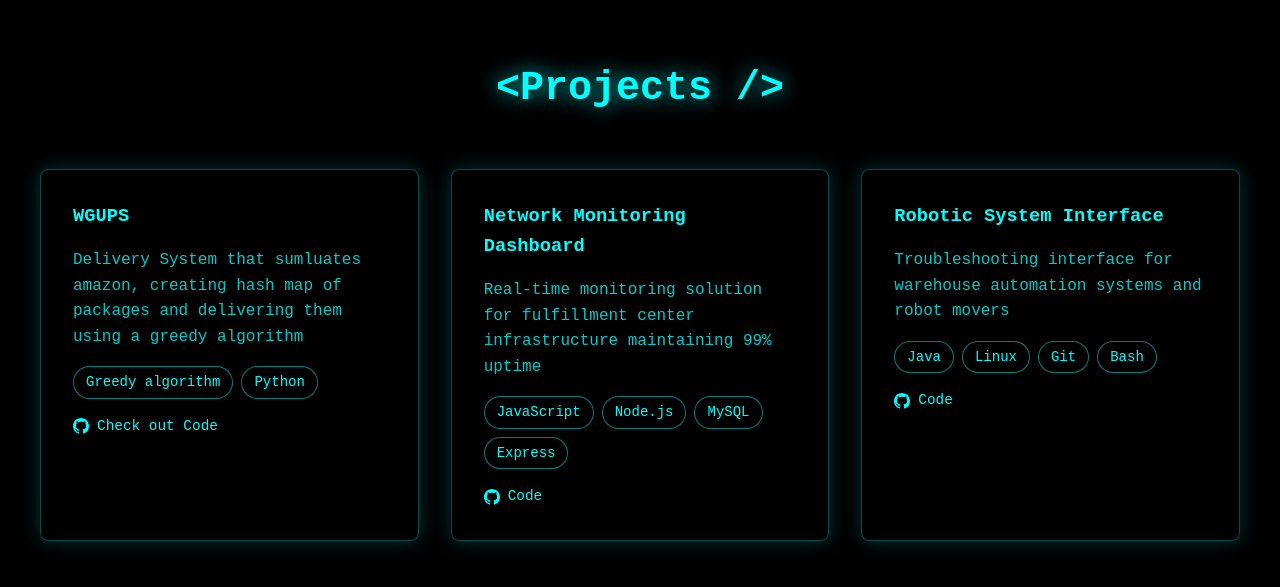
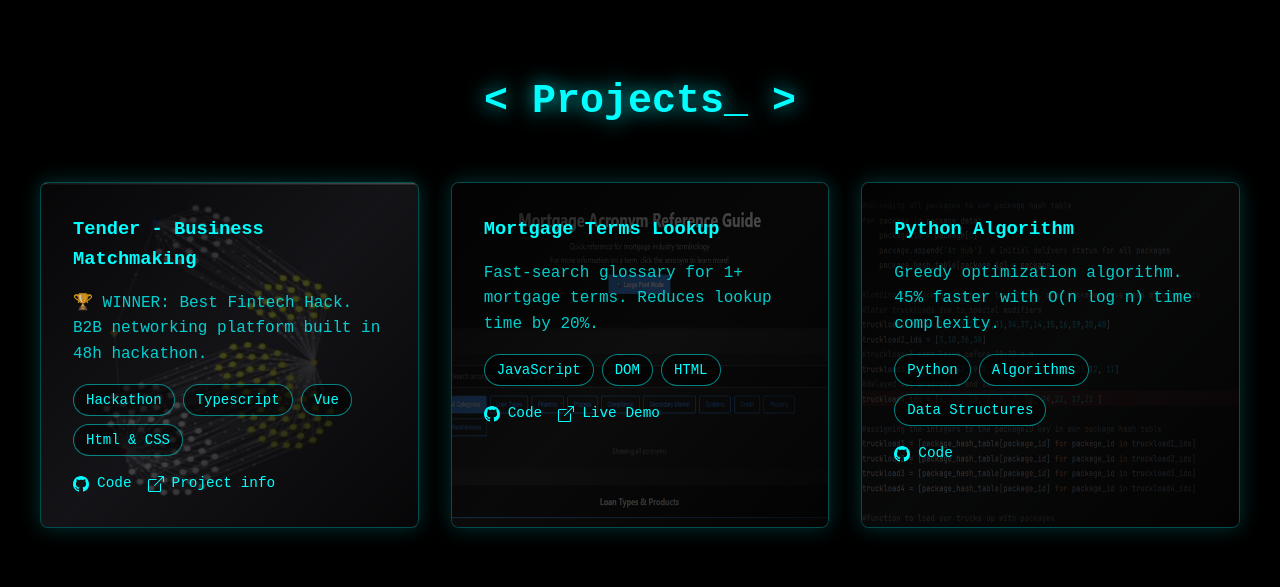
Before and after one commit to Malic33100/Malic33100.github.io, a plain HTML site: page index.html in a window 1280 px wide. Shown: the part 2141-2728 px from the top of the page. Drawn offline with Linux system fonts and the light colour scheme.

Commit message:
Updated project cards to load from js, added project links and demo

```diff
--- a/index.html
+++ b/index.html
@@ -277,11 +277,53 @@
             padding: 2rem;
             transition: all 0.3s ease;
             box-shadow: 0 0 20px rgba(0, 255, 255, 0.2);
+            position:relative;
+            overflow: hidden;
+        }
+
+        .project-background {
+            position: absolute;
+            top: 0;
+            left: 0;
+            width: 100%;
+            height: 100%;
+            opacity: 0.95;
+            z-index: 0;
+            transition: all 0.3s ease;
+        }
+
+        .project-background img {
+            width: 100%;
+            height: 100%;
+            object-fit: cover;
+        }
+
+        .project-overlay {
+            position: absolute;
+            top: 0;
+            left: 0;
+            width: 100%;
+            height: 100%;
+            background: linear-gradient(135deg,
+             rgba(0, 0, 0, 0.9) 0%,
+              rgba(0, 0, 0, 0.7) 50%,
+              rgba(0, 0, 0, 0.9)100%);
+            z-index: 1;
+        }
+
+        .project-content {
+            position: relative;
+            z-index: 2;
         }
 
         .project-card:hover {
             border-color: var(--cyan);
             transform: translateY(-5px);
+        }
+
+        .project-card:hover .project-background {
+            opacity: 0.3;
+            transform: scale(1.05);
         }
 
         .project-card h3 {
@@ -500,7 +542,7 @@
     <!-- About Section -->
     <section id="about">
         <div class="container">
-            <h2 class="section-title">&lt;About Me /&gt;</h2>
+            <h2 class="section-title">&lt; About Me<span id="cursor2">_ </span>&gt;</h2>
             <div class="about-content">
                 <p>
                     I'm an IT Specialist with a passion for maintaining robust systems and infrastructure.
@@ -559,62 +601,8 @@
     <!-- Projects Section -->
     <section id="projects">
         <div class="container">
-            <h2 class="section-title">&lt;Projects /&gt;</h2>
-            <div class="projects-grid">
-                <div class="project-card">
-                    <h3>WGUPS</h3>
-                    <p>Delivery System that sumluates amazon, creating hash map of packages and delivering them using a greedy algorithm</p>
-                    <div class="tech-tags">
-                        <span class="tag">Greedy algorithm</span>
-                        <span class="tag">Python</span>
-                    </div>
-                    <div class="project-links">
-                        <a href="https://github.com/Malic33100/WGUPS/tree/master">
-                            <svg width="16" height="16" fill="currentColor" viewBox="0 0 16 16">
-                                <path d="M8 0C3.58 0 0 3.58 0 8c0 3.54 2.29 6.53 5.47 7.59.4.07.55-.17.55-.38 0-.19-.01-.82-.01-1.49-2.01.37-2.53-.49-2.69-.94-.09-.23-.48-.94-.82-1.13-.28-.15-.68-.52-.01-.53.63-.01 1.08.58 1.23.82.72 1.21 1.87.87 2.33.66.07-.52.28-.87.51-1.07-1.78-.2-3.64-.89-3.64-3.95 0-.87.31-1.59.82-2.15-.08-.2-.36-1.02.08-2.12 0 0 .67-.21 2.2.82.64-.18 1.32-.27 2-.27.68 0 1.36.09 2 .27 1.53-1.04 2.2-.82 2.2-.82.44 1.1.16 1.92.08 2.12.51.56.82 1.27.82 2.15 0 3.07-1.87 3.75-3.65 3.95.29.25.54.73.54 1.48 0 1.07-.01 1.93-.01 2.2 0 .21.15.46.55.38A8.012 8.012 0 0 0 16 8c0-4.42-3.58-8-8-8z"/>
-                            </svg>
-                            Check out Code
-                        </a>
-                    </div>
-                </div>
-
-                <div class="project-card">
-                    <h3>Network Monitoring Dashboard</h3>
-                    <p>Real-time monitoring solution for fulfillment center infrastructure maintaining 99% uptime</p>
-                    <div class="tech-tags">
-                        <span class="tag">JavaScript</span>
-                        <span class="tag">Node.js</span>
-                        <span class="tag">MySQL</span>
-                        <span class="tag">Express</span>
-                    </div>
-                    <div class="project-links">
-                        <a href="https://github.com/Malic33100">
-                            <svg width="16" height="16" fill="currentColor" viewBox="0 0 16 16">
-                                <path d="M8 0C3.58 0 0 3.58 0 8c0 3.54 2.29 6.53 5.47 7.59.4.07.55-.17.55-.38 0-.19-.01-.82-.01-1.49-2.01.37-2.53-.49-2.69-.94-.09-.23-.48-.94-.82-1.13-.28-.15-.68-.52-.01-.53.63-.01 1.08.58 1.23.82.72 1.21 1.87.87 2.33.66.07-.52.28-.87.51-1.07-1.78-.2-3.64-.89-3.64-3.95 0-.87.31-1.59.82-2.15-.08-.2-.36-1.02.08-2.12 0 0 .67-.21 2.2.82.64-.18 1.32-.27 2-.27.68 0 1.36.09 2 .27 1.53-1.04 2.2-.82 2.2-.82.44 1.1.16 1.92.08 2.12.51.56.82 1.27.82 2.15 0 3.07-1.87 3.75-3.65 3.95.29.25.54.73.54 1.48 0 1.07-.01 1.93-.01 2.2 0 .21.15.46.55.38A8.012 8.012 0 0 0 16 8c0-4.42-3.58-8-8-8z"/>
-                            </svg>
-                            Code
-                        </a>
-                    </div>
-                </div>
-
-                <div class="project-card">
-                    <h3>Robotic System Interface</h3>
-                    <p>Troubleshooting interface for warehouse automation systems and robot movers</p>
-                    <div class="tech-tags">
-                        <span class="tag">Java</span>
-                        <span class="tag">Linux</span>
-                        <span class="tag">Git</span>
-                        <span class="tag">Bash</span>
-                    </div>
-                    <div class="project-links">
-                        <a href="https://github.com/Malic33100">
-                            <svg width="16" height="16" fill="currentColor" viewBox="0 0 16 16">
-                                <path d="M8 0C3.58 0 0 3.58 0 8c0 3.54 2.29 6.53 5.47 7.59.4.07.55-.17.55-.38 0-.19-.01-.82-.01-1.49-2.01.37-2.53-.49-2.69-.94-.09-.23-.48-.94-.82-1.13-.28-.15-.68-.52-.01-.53.63-.01 1.08.58 1.23.82.72 1.21 1.87.87 2.33.66.07-.52.28-.87.51-1.07-1.78-.2-3.64-.89-3.64-3.95 0-.87.31-1.59.82-2.15-.08-.2-.36-1.02.08-2.12 0 0 .67-.21 2.2.82.64-.18 1.32-.27 2-.27.68 0 1.36.09 2 .27 1.53-1.04 2.2-.82 2.2-.82.44 1.1.16 1.92.08 2.12.51.56.82 1.27.82 2.15 0 3.07-1.87 3.75-3.65 3.95.29.25.54.73.54 1.48 0 1.07-.01 1.93-.01 2.2 0 .21.15.46.55.38A8.012 8.012 0 0 0 16 8c0-4.42-3.58-8-8-8z"/>
-                            </svg>
-                            Code
-                        </a>
-                    </div>
-                </div>
+            <h2 class="section-title">&lt; Projects<span id="cursor3">_ </span>&gt;</h2>
+            <div class="projects-grid" id="projects-grid">
             </div>
         </div>
     </section>
@@ -622,7 +610,7 @@
     <!-- Contact Section -->
     <section id="contact">
         <div class="container">
-            <h2 class="section-title">&lt;Contact Me /&gt;</h2>
+            <h2 class="section-title">&lt; Contact Me<span id="cursor4">_ </span>&gt;</h2>
             <div class="contact-content">
                 <p>Let's connect! I'm always interested in new opportunities and collaborations.</p>
 
@@ -861,9 +849,159 @@
 
         // Typing cursor effect
         const cursor = document.getElementById('cursor');
+        const cursor2 = document.getElementById('cursor2');
+        const cursor3 = document.getElementById('cursor3');
+        const cursor4 = document.getElementById('cursor4');
         setInterval(() => {
             cursor.style.opacity = cursor.style.opacity === '0' ? '1' : '0';
+           if(cursor2) cursor2.style.opacity = cursor2.style.opacity === '0' ? '1' : '0';
+           if(cursor3) cursor3.style.opacity = cursor3.style.opacity === '0' ? '1' : '0';
+           if(cursor4) cursor4.style.opacity = cursor4.style.opacity === '0' ? '1' : '0';
         }, 500);
+
+        // Projects data
+        const projects = [
+
+    {
+
+        title: "Tender - Business Matchmaking",
+
+        description: "🏆 WINNER: Best Fintech Hack. B2B networking platform built in 48h hackathon.",
+
+        image: "img/psite(2).jpg", // Fixed slash
+
+        tags: ["Hackathon", "Typescript", "Vue", "Html & CSS"],
+
+        github: "https://github.com/fintectual-2022/repo",
+
+        live: "https://devpost.com/software/tender-d70yp5",
+        liveText: "Project info"
+
+    },
+
+    {
+
+        title: "Mortgage Terms Lookup",
+
+        description: "Fast-search glossary for 1+ mortgage terms. Reduces lookup time by 20%.",
+
+        image: "img/mortage.png",
+
+        tags: ["JavaScript", "DOM", "HTML"],
+
+        github: "https://github.com/Malic33100/Mortgage-Terms",
+
+        live: "https://malikmertus.com/Mortgage-Terms/"
+
+    },
+
+    {
+
+        title: "Python Algorithm",
+
+        description: "Greedy optimization algorithm. 45% faster with O(n log n) time complexity.",
+
+        image: "img/Python.png",
+
+        tags: ["Python", "Algorithms", "Data Structures"],
+
+        github: "https://github.com/Malic33100/WGUPS/tree/master",
+
+        live: null
+
+    }
+
+];
+
+
+
+// Function to generate all cards
+
+function renderProjects() {
+
+    const container = document.getElementById('projects-grid'); // Changed from 'projects-container' to 'projects-grid'
+
+
+
+    projects.forEach(project => {
+
+        const projectHTML = `
+
+            <div class="project-card">
+
+                <div class="project-background">
+
+                    <img src="${project.image}" alt="${project.title}">
+
+                </div>
+
+                <div class="project-overlay"></div>
+
+                <div class="project-content">
+
+                    <h3>${project.title}</h3>
+
+                    <p>${project.description}</p>
+
+                    <div class="tech-tags">
+
+                        ${project.tags.map(tag => `<span class="tag">${tag}</span>`).join('')}
+
+                    </div>
+
+                    <div class="project-links">
+
+                        <a href="${project.github}" target="_blank">
+
+                            <svg width="16" height="16" fill="currentColor" viewBox="0 0 16 16">
+
+                                <path d="M8 0C3.58 0 0 3.58 0 8c0 3.54 2.29 6.53 5.47 7.59.4.07.55-.17.55-.38 0-.19-.01-.82-.01-1.49-2.01.37-2.53-.49-2.69-.94-.09-.23-.48-.94-.82-1.13-.28-.15-.68-.52-.01-.53.63-.01 1.08.58 1.23.82.72 1.21 1.87.87 2.33.66.07-.52.28-.87.51-1.07-1.78-.2-3.64-.89-3.64-3.95 0-.87.31-1.59.82-2.15-.08-.2-.36-1.02.08-2.12 0 0 .67-.21 2.2.82.64-.18 1.32-.27 2-.27.68 0 1.36.09 2 .27 1.53-1.04 2.2-.82 2.2-.82.44 1.1.16 1.92.08 2.12.51.56.82 1.27.82 2.15 0 3.07-1.87 3.75-3.65 3.95.29.25.54.73.54 1.48 0 1.07-.01 1.93-.01 2.2 0 .21.15.46.55.38A8.012 8.012 0 0 0 16 8c0-4.42-3.58-8-8-8z"/>
+
+                            </svg>
+
+                            Code
+
+                        </a>
+
+                        ${project.live ? `
+
+                            <a href="${project.live}" target="_blank">
+
+                                <svg width="16" height="16" fill="currentColor" viewBox="0 0 16 16">
+
+                                    <path fill-rule="evenodd" d="M8.636 3.5a.5.5 0 0 0-.5-.5H1.5A1.5 1.5 0 0 0 0 4.5v10A1.5 1.5 0 0 0 1.5 16h10a1.5 1.5 0 0 0 1.5-1.5V7.864a.5.5 0 0 0-1 0V14.5a.5.5 0 0 1-.5.5h-10a.5.5 0 0 1-.5-.5v-10a.5.5 0 0 1 .5-.5h6.636a.5.5 0 0 0 .5-.5z"/>
+
+                                    <path fill-rule="evenodd" d="M16 .5a.5.5 0 0 0-.5-.5h-5a.5.5 0 0 0 0 1h3.793L6.146 9.146a.5.5 0 1 0 .708.708L15 1.707V5.5a.5.5 0 0 0 1 0v-5z"/>
+
+                                </svg>
+
+                                ${project.liveText || 'Live Demo'}
+
+                            </a>
+
+                        ` : ''}
+
+                    </div>
+
+                </div>
+
+            </div>
+
+        `;
+
+
+
+        container.innerHTML += projectHTML;
+
+    });
+
+}
+
+
+
+// Run when page loads
+
+document.addEventListener('DOMContentLoaded', renderProjects);
     </script>
 </body>
 </html>
```
Also changed, not shown: img/Python.png (added), img/mortage.png (added), img/psite(2).jpg (added).
